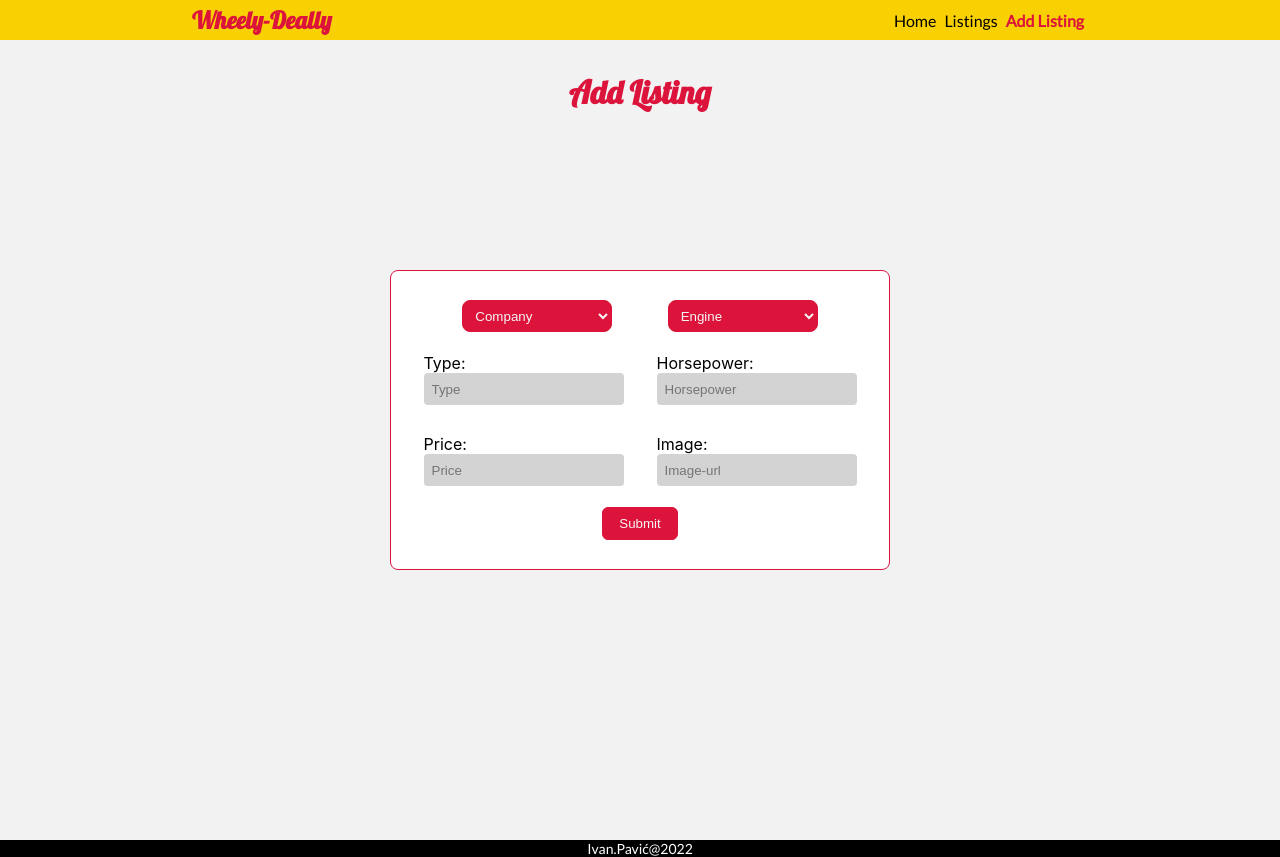
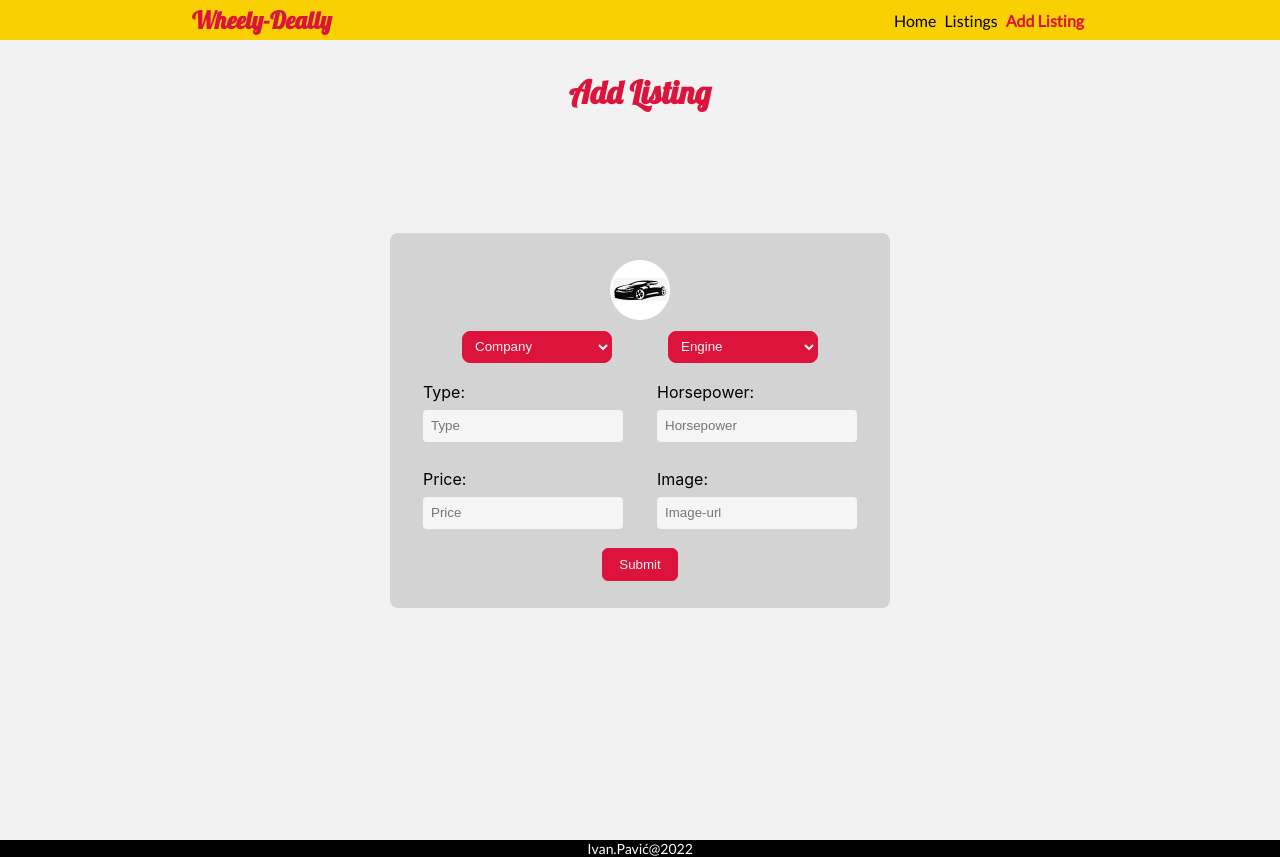
Before and after one commit to TristanRedrose/Wheely-Dealy, a React (Create React App) app: page /listings/add in a window 1280 px wide. Built offline with nearby package versions, Linux system fonts and the light colour scheme.

Commit message:
minor refactoring

```diff
--- a/src/App.tsx
+++ b/src/App.tsx
@@ -24,6 +24,7 @@ const App: React.FC = () => {
         >
           <Route path="" element = {<Listings />} />
           <Route path="add" element = {<AddListing />} />
+          <Route path="*" element={<PageNotFound />} />
         </Route>
         <Route path="*" element={<PageNotFound />} />
       </Routes>
--- a/src/Components/404Page/PageNotFound.tsx
+++ b/src/Components/404Page/PageNotFound.tsx
@@ -8,7 +8,7 @@ const PageNotFound: React.FC = () => {
             <div className="error-page-container">
                 <h3>The page you were looking for could not be found, so here's a happy kitty instead.</h3>
                 <div className="cat-container">
-                    <img id="happy-cat-image" src="Images/404/Happy-cat.webp" alt="happy-cat"></img>
+                    <img id="happy-cat-image" src="../Images/404/Happy-cat.webp" alt="happy-cat" />
                 </div>
                 <Link to="/" className="router-link">
                     <h3 className="lobster-text">Return</h3>
--- a/src/Components/Homepage/AboutSection/About.tsx
+++ b/src/Components/Homepage/AboutSection/About.tsx
@@ -10,17 +10,17 @@ const About: React.FC = () => {
             </div>
             <div className="about-container">
                 <div className="about-box">
-                    <img className="about-image" src="Images/About/browse.webp" alt="Browse"></img>
+                    <img className="about-image" src="../Images/About/browse.webp" alt="Browse" />
                     <h2 className="lobster-text">Step 1</h2>
                     <h3>Browse for your desired vehicle</h3>
                 </div>
                 <div className="about-box">
-                    <img className="about-image" src="Images/About/agreeing-deal.jpg" alt="Agreeing"></img>
+                    <img className="about-image" src="../Images/About/agreeing-deal.jpg" alt="Agreeing" />
                     <h2 className="lobster-text">Step 2</h2>
                     <h3>Contact the listing provider and agree to a price</h3>
                 </div>
                 <div className="about-box">
-                    <img className="about-image" src="Images/About/sunset-car.jpg" alt="Drive-off"></img>
+                    <img className="about-image" src="../Images/About/sunset-car.jpg" alt="Drive-off" />
                     <h2 className="lobster-text">Step 3</h2>
                     <h3>Drive into the sunset in your new car</h3>
                 </div>
--- a/src/Components/Homepage/Banner/Banner.tsx
+++ b/src/Components/Homepage/Banner/Banner.tsx
@@ -4,8 +4,8 @@ import "./Banner.css";
 const Banner: React.FC = () => {
     return (
         <div className="banner-div">
-            <img className="banner" src={"Images/Logo/cars-banner.jpg"} alt="cars-banner"></img>
-            <img className="logo" src={"Images/Logo/Wheely-Deally.png"} alt="logo"></img>
+            <img className="banner" src="Images/Logo/cars-banner.jpg" alt="cars-banner" />
+            <img className="logo" src="Images/Logo/Wheely-Deally.png" alt="logo" />
         </div>
     )
 }
--- a/src/Components/Listings/AddListing/AddListing.css
+++ b/src/Components/Listings/AddListing/AddListing.css
@@ -10,26 +10,42 @@
 .add-listing-form {
     box-sizing: border-box;
     margin: 0 auto;
-    height: 300px;
+    height: 375px;
     display: flex;
     flex-direction: column;
     align-items: center;
     justify-content: space-evenly;
     width: 500px;
     margin-top: 16px;
-    background-color: white;
-    border: 1px crimson solid;
+    background-color: lightgray;
     border-radius: 8px;
     padding: 16px;
 }
 
+.form-logo-box {
+    width: 60px;
+    height: 60px;
+    border-radius: 50%;
+    background-color: white;
+    overflow: hidden;
+    display: flex;
+    justify-content: center;
+    align-items: center;
+}
+
+.form-logo {
+    width: 90%;
+    object-fit: contain;
+}
+
 .form-input {
+    margin-top: 8px;
     box-sizing: border-box;
     width: 200px;
     border-radius: 4px;
     height: 32px;
     padding: 0px 8px;
-    background-color: lightgray;
+    background-color: whitesmoke;
     border: none;
 }
 
--- a/src/Components/Listings/AddListing/AddListing.tsx
+++ b/src/Components/Listings/AddListing/AddListing.tsx
@@ -27,6 +27,9 @@ const AddListing: React.FC = observer(() => {
                 {message && <h4 className="form-message">{message}</h4>}
                 {!isLoading && message !== "Listing added" &&
                     <form className="add-listing-form" onSubmit={(e) => {e.preventDefault(); addNewListing()}}>
+                        <div className="form-logo-box">
+                            <img className="form-logo" src="../Images/Logo/car-logo.png" alt="car-logo" />
+                        </div>
                         <div className="form-select-container">
                             <select className="form-select" required name="company" defaultValue="" title="company-filter" onChange={(e) => setNewListingValue(e)}>
                                 <option value="" disabled>Company</option>
```
Also changed, not shown: public/Images/Logo/car-logo.png (added).
